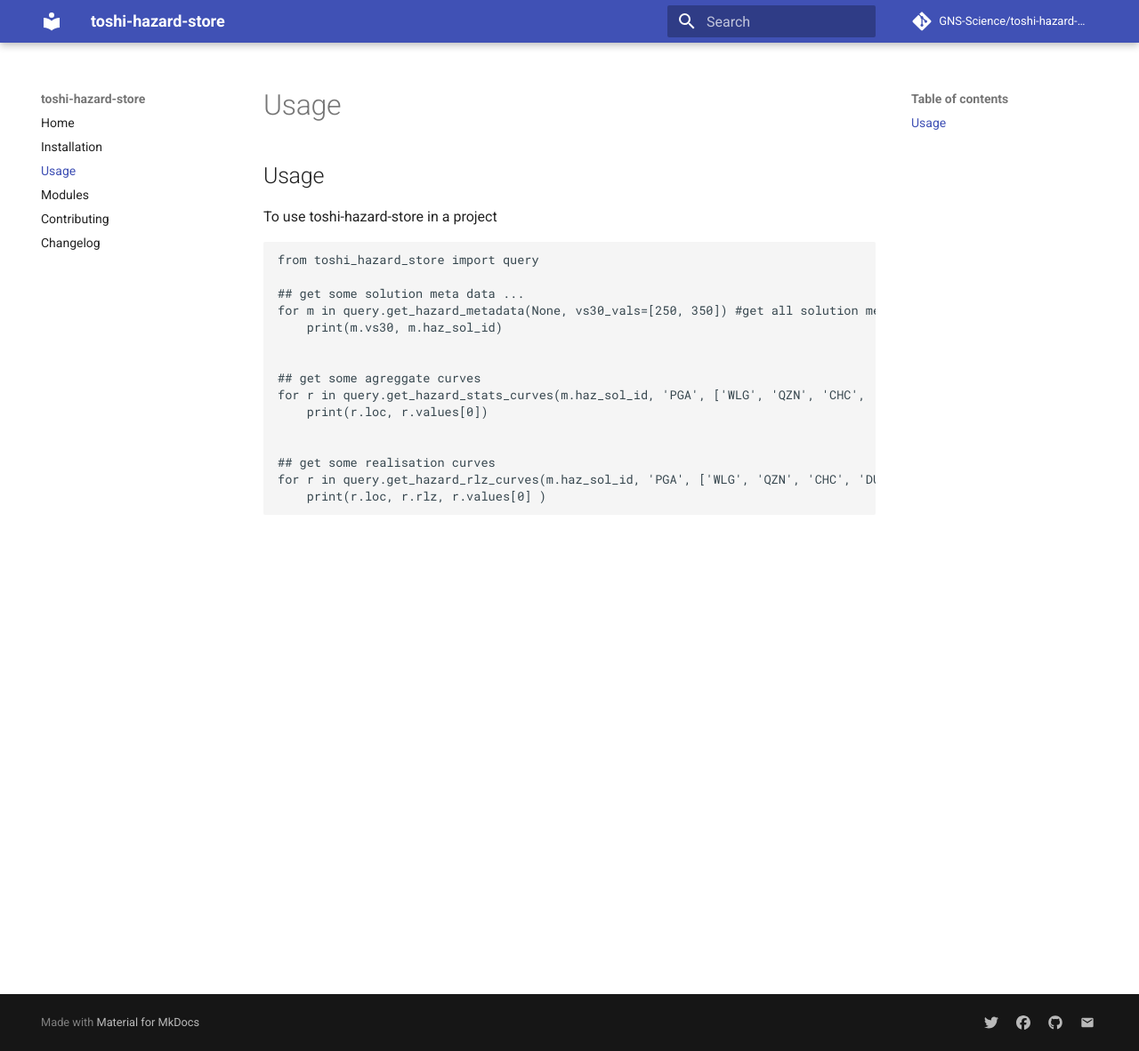
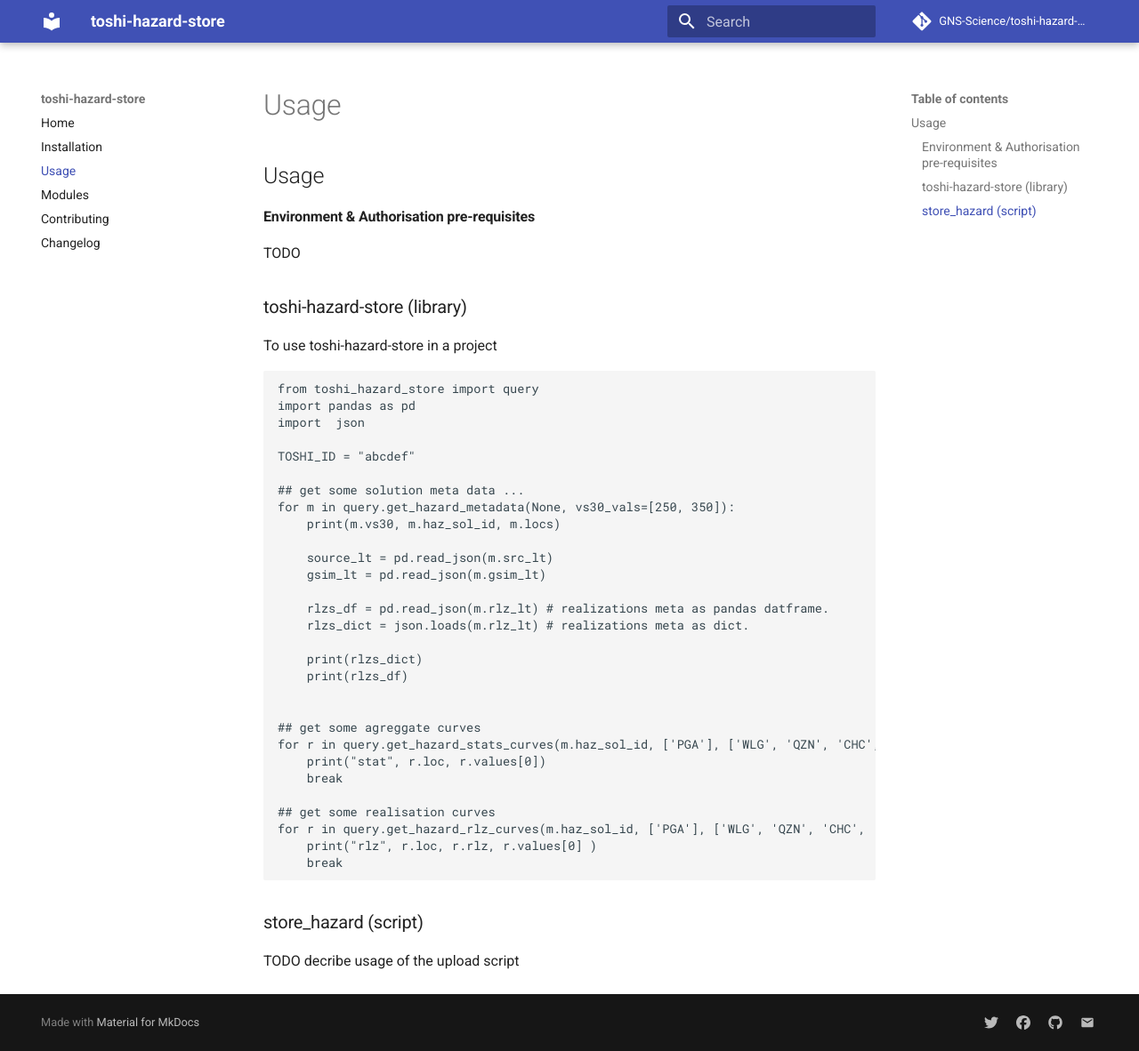
Before and after one commit to ucgmsim/toshi-hazard-store, an MkDocs documentation site: the page built from docs/usage.md, in a window 1280 px wide and 1182 px high. Shown: the whole window at 89% size. Built offline with MkDocs 1.6.1 and Material for MkDocs 9.7.7, drawn with Linux system fonts in a browser that asks for light colours; comment, search, counter and statistics services are not loaded.

Commit message:
update usage;

````diff
--- a/docs/usage.md
+++ b/docs/usage.md
@@ -1,22 +1,50 @@
 # Usage
+
+
+### Environment & Authorisation pre-requisites
+
+TODO
+
+## toshi-hazard-store (library)
 
 To use toshi-hazard-store in a project
 
 
 ```
 from toshi_hazard_store import query
+import pandas as pd
+import  json
+
+TOSHI_ID = "abcdef"
 
 ## get some solution meta data ...
-for m in query.get_hazard_metadata(None, vs30_vals=[250, 350]) #get all solution meta with given VS values
-	print(m.vs30, m.haz_sol_id)
+for m in query.get_hazard_metadata(None, vs30_vals=[250, 350]):
+    print(m.vs30, m.haz_sol_id, m.locs)
+
+    source_lt = pd.read_json(m.src_lt)
+    gsim_lt = pd.read_json(m.gsim_lt)
+
+    rlzs_df = pd.read_json(m.rlz_lt) # realizations meta as pandas datframe.
+    rlzs_dict = json.loads(m.rlz_lt) # realizations meta as dict.
+
+    print(rlzs_dict)
+    print(rlzs_df)
 
 
 ## get some agreggate curves
-for r in query.get_hazard_stats_curves(m.haz_sol_id, 'PGA', ['WLG', 'QZN', 'CHC', 'DUD'], ['mean']):
-	print(r.loc, r.values[0])
+for r in query.get_hazard_stats_curves(m.haz_sol_id, ['PGA'], ['WLG', 'QZN', 'CHC', 'DUD'], ['mean']):
+    print("stat", r.loc, r.values[0])
+    break
+
+## get some realisation curves
+for r in query.get_hazard_rlz_curves(m.haz_sol_id, ['PGA'], ['WLG', 'QZN', 'CHC', 'DUD']):
+    print("rlz", r.loc, r.rlz, r.values[0] )
+    break
 
 
-## get some realisation curves
-for r in query.get_hazard_rlz_curves(m.haz_sol_id, 'PGA', ['WLG', 'QZN', 'CHC', 'DUD']):
-    print(r.loc, r.rlz, r.values[0] )
+
 ```
+
+## store_hazard (script)
+
+TODO decribe usage of the upload script
````
Also changed, not shown: CHANGELOG.md (+4 -1 lines).
